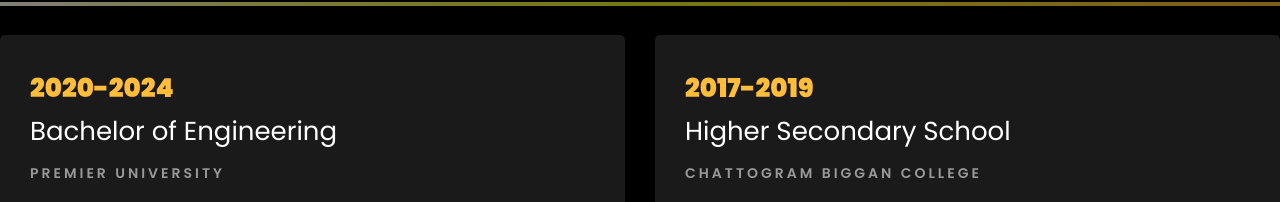
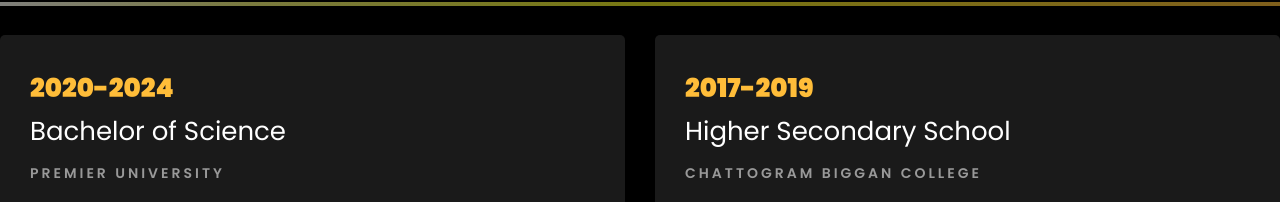
Before and after one commit to ommesymon/portfolio-website, a plain HTML site: page index.html in a window 1280 px wide. Shown: the part 1532-1734 px from the top of the page. Drawn offline with Linux system fonts and the light colour scheme; files whose address does not match are found by name.

Commit message:
Update index.html

```diff
--- a/index.html
+++ b/index.html
@@ -314,7 +314,7 @@
     			<div class="col-md-6">
     				<div class="resume-wrap ftco-animate">
     					<span class="date">2020-2024</span>
-    					<h2>Bachelor of Engineering</h2>
+    					<h2>Bachelor of Science</h2>
     					<span class="position">Premier University</span>
     					<p class="mt-4">CGPA: 3.57</p>
     				</div>
```
